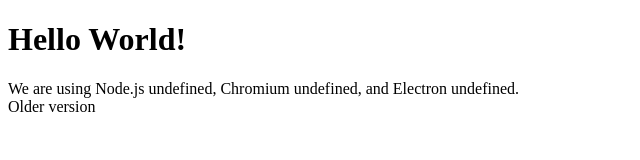
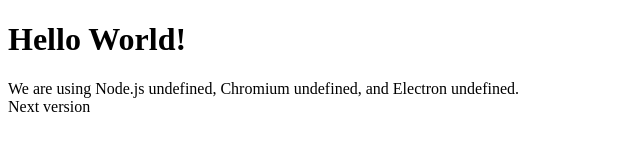
Before and after one commit to alextanhongpin/electron-updater-test, an Electron app: page index.html in a window 800 px wide. Shown: the full height of the page, 0-640 px from the left. Drawn offline with Linux system fonts and the light colour scheme; no server answers.

Commit message:
chore: update text

```diff
--- a/index.html
+++ b/index.html
@@ -11,7 +11,7 @@
     Chromium <script>document.write(process.versions.chrome)</script>,
     and Electron <script>document.write(process.versions.electron)</script>.
 
-    <div id='messages'>Older version</div>
+    <div id='messages'>Next version</div>
     <div id='version'></div>
 
     <script>
--- a/package.json
+++ b/package.json
@@ -1,6 +1,6 @@
 {
   "name": "electron-quick-start",
-  "version": "1.0.7",
+  "version": "1.0.9",
   "description": "A minimal Electron application",
   "main": "main.js",
   "scripts": {
```
